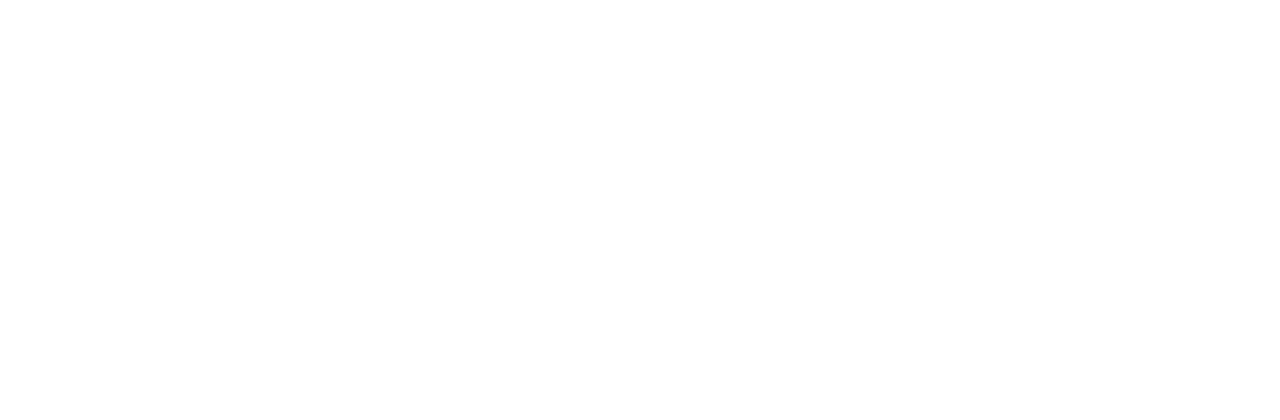
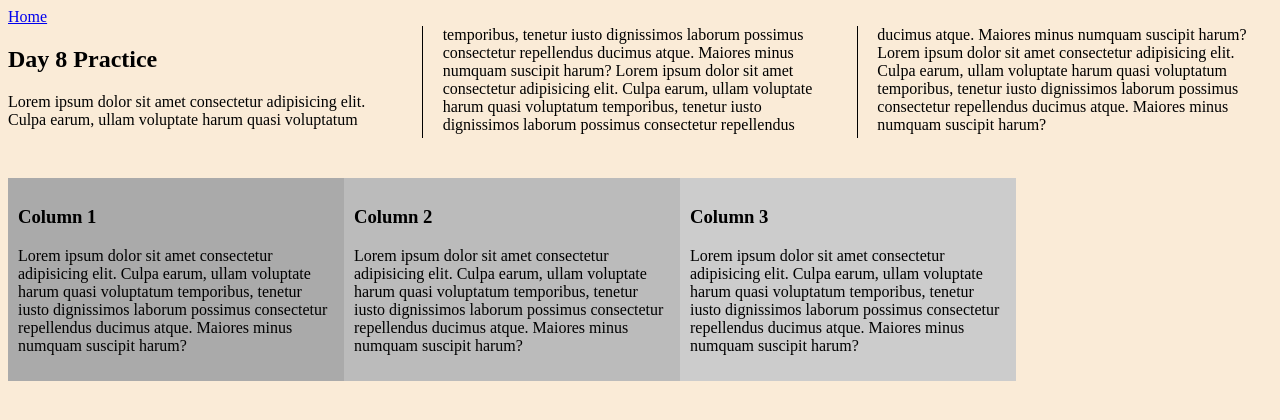
Before and after one commit to Kyle-Shackelford/day-8, a plain HTML site: page index.html in a window 1280 px wide. Drawn offline with Linux system fonts and the light colour scheme.

Commit message:
added columns

```diff
--- a/css/stylesheet.css
+++ b/css/stylesheet.css
@@ -0,0 +1,23 @@
+body{
+    background-color: antiquewhite;
+}
+
+.text-columns{
+column-count: 3;
+column-gap: 40px;
+column-rule: 1px solid ;
+}
+
+.row:after{
+    content: "";
+    display: table;
+    clear: both;
+}
+
+.column{
+    margin-top: 40px;
+    float: left;
+    width: 25%;
+    padding: 10px;
+    /* background-color: antiquewhite; */
+}
--- a/index.html
+++ b/index.html
@@ -9,7 +9,44 @@
 </head>
 
     <body>
+    <header>
 
+        <nav>
+            <a href="#">Home</a>
+        </nav>
+
+        <main>
+        <div class="text-columns">
+            <h2> Day 8 Practice</h2>
+        <p>
+            Lorem ipsum dolor sit amet consectetur adipisicing elit. Culpa earum, ullam voluptate harum quasi voluptatum temporibus, tenetur iusto dignissimos laborum possimus consectetur repellendus ducimus atque. Maiores minus numquam suscipit harum?
+            Lorem ipsum dolor sit amet consectetur adipisicing elit. Culpa earum, ullam voluptate harum quasi voluptatum temporibus, tenetur iusto dignissimos laborum possimus consectetur repellendus ducimus atque. Maiores minus numquam suscipit harum?
+            Lorem ipsum dolor sit amet consectetur adipisicing elit. Culpa earum, ullam voluptate harum quasi voluptatum temporibus, tenetur iusto dignissimos laborum possimus consectetur repellendus ducimus atque. Maiores minus numquam suscipit harum?
+        </p>
+
+        </div>
+            </main>
+
+            <aside>
+                <div class="row">
+                    <div class="column" style="background-color:#aaa;">
+                        <h3>Column 1</h3>
+                        <p>Lorem ipsum dolor sit amet consectetur adipisicing elit. Culpa earum, ullam voluptate harum quasi voluptatum temporibus, tenetur iusto dignissimos laborum possimus consectetur repellendus ducimus atque. Maiores minus numquam suscipit harum?</p>
+                    </div>
+                    <div class="column" style="background-color:#bbb;">
+                        <h3>Column 2</h3>
+                        <p>Lorem ipsum dolor sit amet consectetur adipisicing elit. Culpa earum, ullam voluptate harum quasi voluptatum temporibus, tenetur iusto dignissimos laborum possimus consectetur repellendus ducimus atque. Maiores minus numquam suscipit harum?</p>
+                    </div>
+                    <div class="column" style="background-color:#ccc;">
+                        <h3>Column 3</h3>
+                        <p>Lorem ipsum dolor sit amet consectetur adipisicing elit. Culpa earum, ullam voluptate harum quasi voluptatum temporibus, tenetur iusto dignissimos laborum possimus consectetur repellendus ducimus atque. Maiores minus numquam suscipit harum?</p>
+                    </div>
+                  </div>
+            </aside>
+
+
+
+    </header>
     </body>
 
 </html>
```
